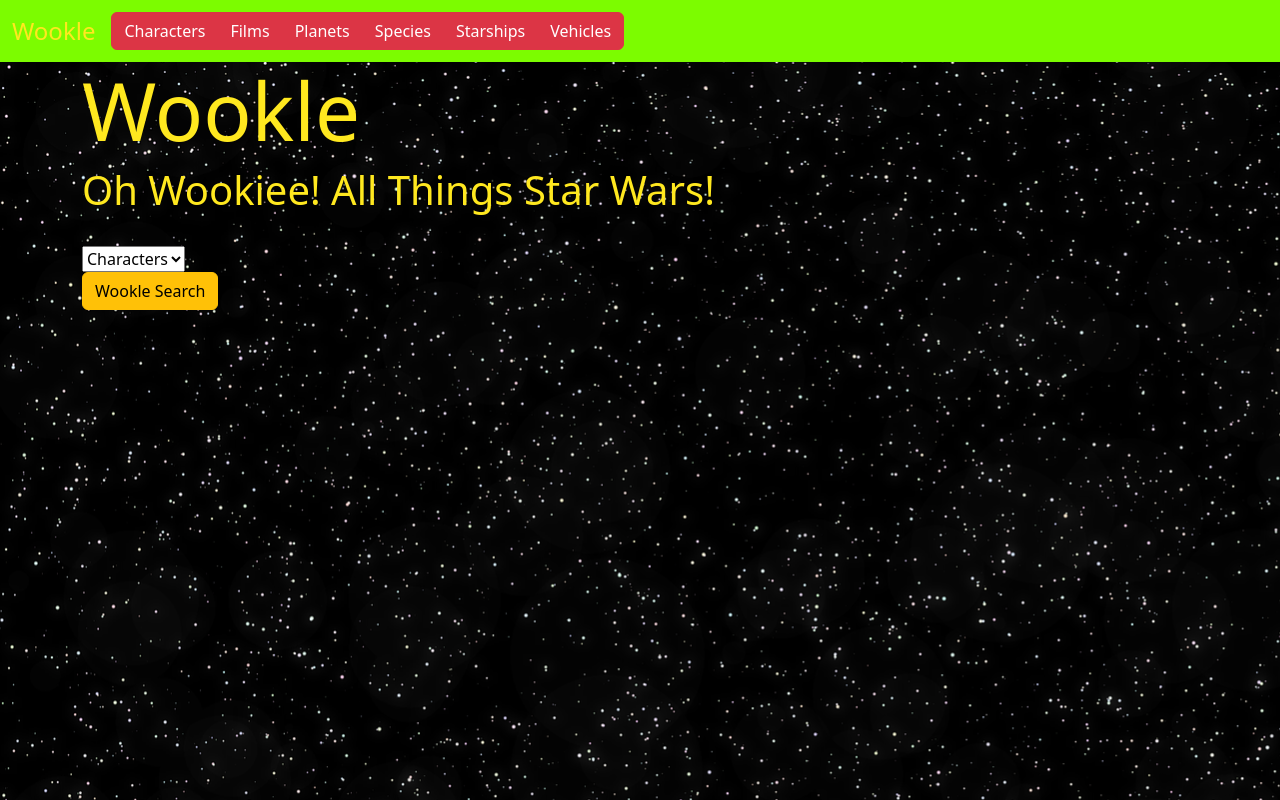
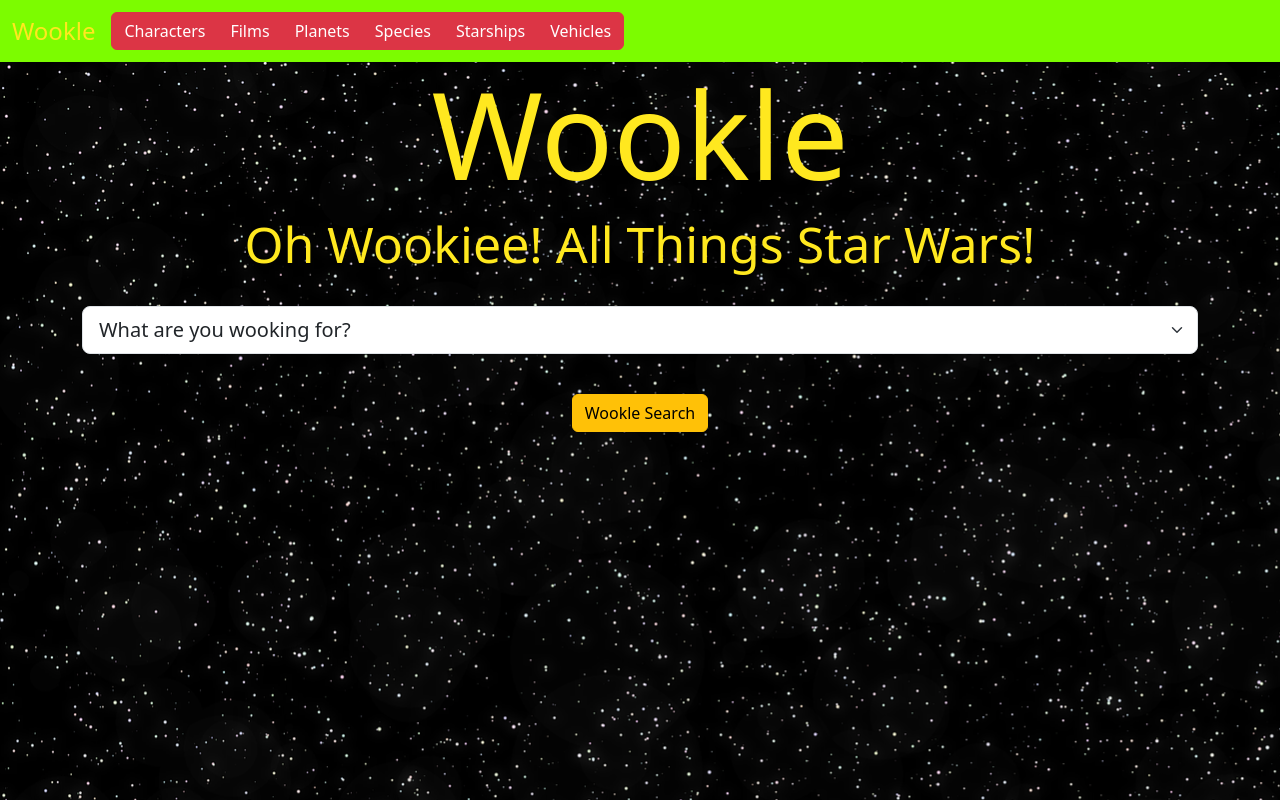
Before and after one commit to mindytyj/wookle, a React (Vite) app in the folder wookle/: page / in a window 1280 px wide. Built offline with nearby package versions, Linux system fonts and the light colour scheme.

Commit message:
Style and Add State Lift & Prop for Home Components

```diff
--- a/wookle/src/App.css
+++ b/wookle/src/App.css
@@ -4,13 +4,13 @@
 }
 
 .container {
-  align-content: center;
+  text-align: center;
 }
 
 .mainHeader {
-  font-size: 80px;
+  font-size: 120px;
 }
 
 .subHeader {
-  font-size: 40px;
+  font-size: 50px;
 }
--- a/wookle/src/components/home/Home.jsx
+++ b/wookle/src/components/home/Home.jsx
@@ -1,15 +1,20 @@
+import { useState } from "react";
 import SearchButton from "./SearchButton";
 import SearchSelection from "./SearchSelection";
 
 export default function Home() {
+  const [selection, setSelection] = useState("");
+
+  const searchSelection = (select) => setSelection(select);
+
   return (
     <div className="container">
       <h1 className="mainHeader">Wookle</h1>
       <h2 className="subHeader">Oh Wookiee! All Things Star Wars!</h2>
       <br />
-      <SearchSelection />
+      <SearchSelection searchSelection={searchSelection} />
       <br />
-      <SearchButton />
+      <SearchButton selection={selection} />
     </div>
   );
 }
--- a/wookle/src/components/home/SearchButton.jsx
+++ b/wookle/src/components/home/SearchButton.jsx
@@ -1,9 +1,9 @@
 import { useNavigate } from "react-router-dom";
 
-export default function SearchButton() {
+export default function SearchButton({ selection }) {
+  const navigate = useNavigate();
+
   function handleClick() {
-    const navigate = useNavigate();
-
     navigate(`/${selection}`);
   }
 
--- a/wookle/src/components/home/SearchSelection.jsx
+++ b/wookle/src/components/home/SearchSelection.jsx
@@ -1,14 +1,18 @@
-import { useState } from "react";
-
-export default function SearchSelection() {
-  const [selection, setSelection] = useState("");
-
+export default function SearchSelection({ searchSelection }) {
   function handleChange(event) {
-    setSelection(event.target.value);
+    if (event.target.value === "default") {
+      return;
+    }
+    searchSelection(event.target.value);
   }
 
   return (
-    <select onChange={handleChange}>
+    <select
+      className="form-select form-select-lg mb-3"
+      aria-label="Wookle Search Menu"
+      onChange={handleChange}
+    >
+      <option value="default">What are you wooking for?</option>
       <option value="people">Characters</option>
       <option value="films">Films</option>
       <option value="planets">Planets</option>
```
